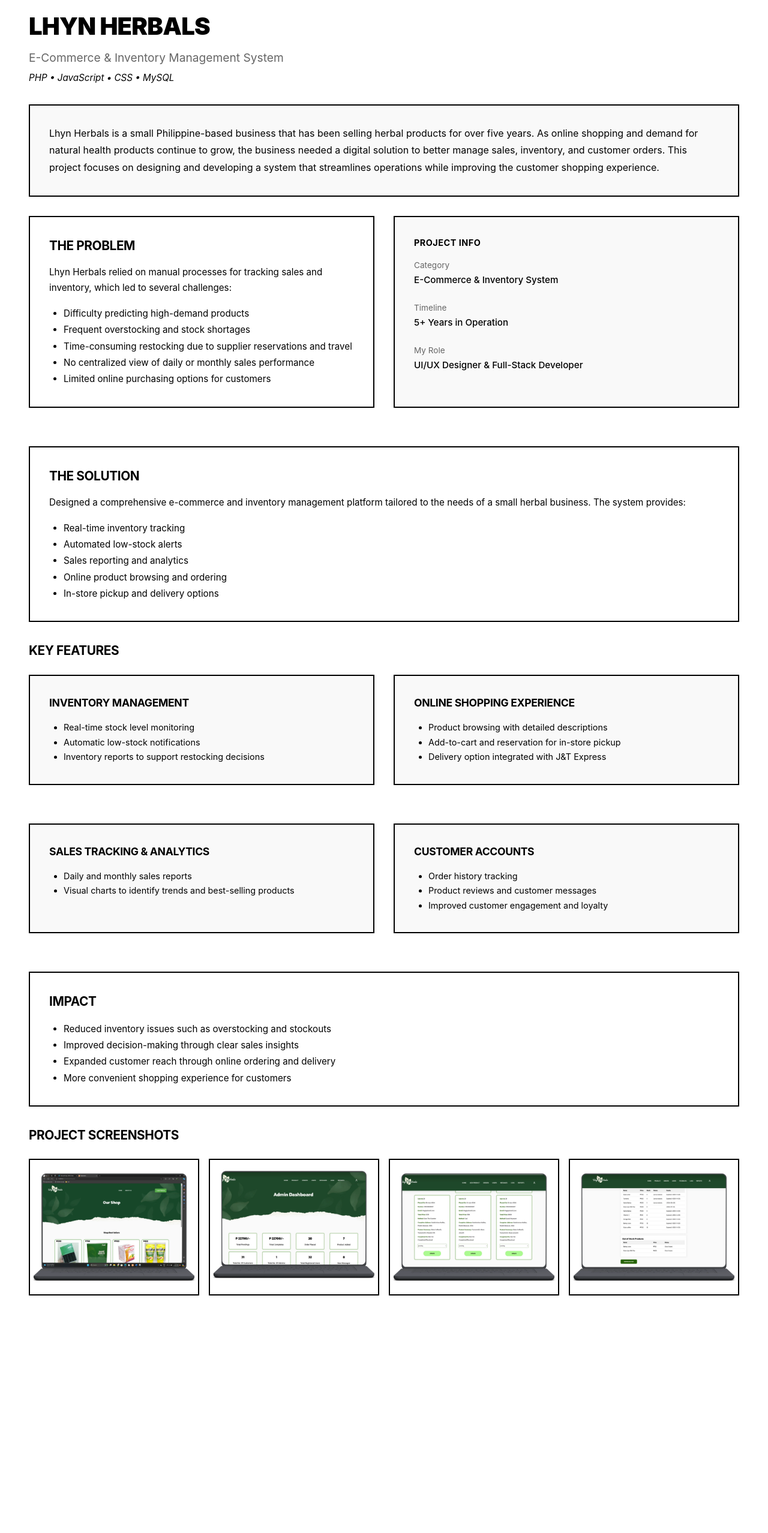
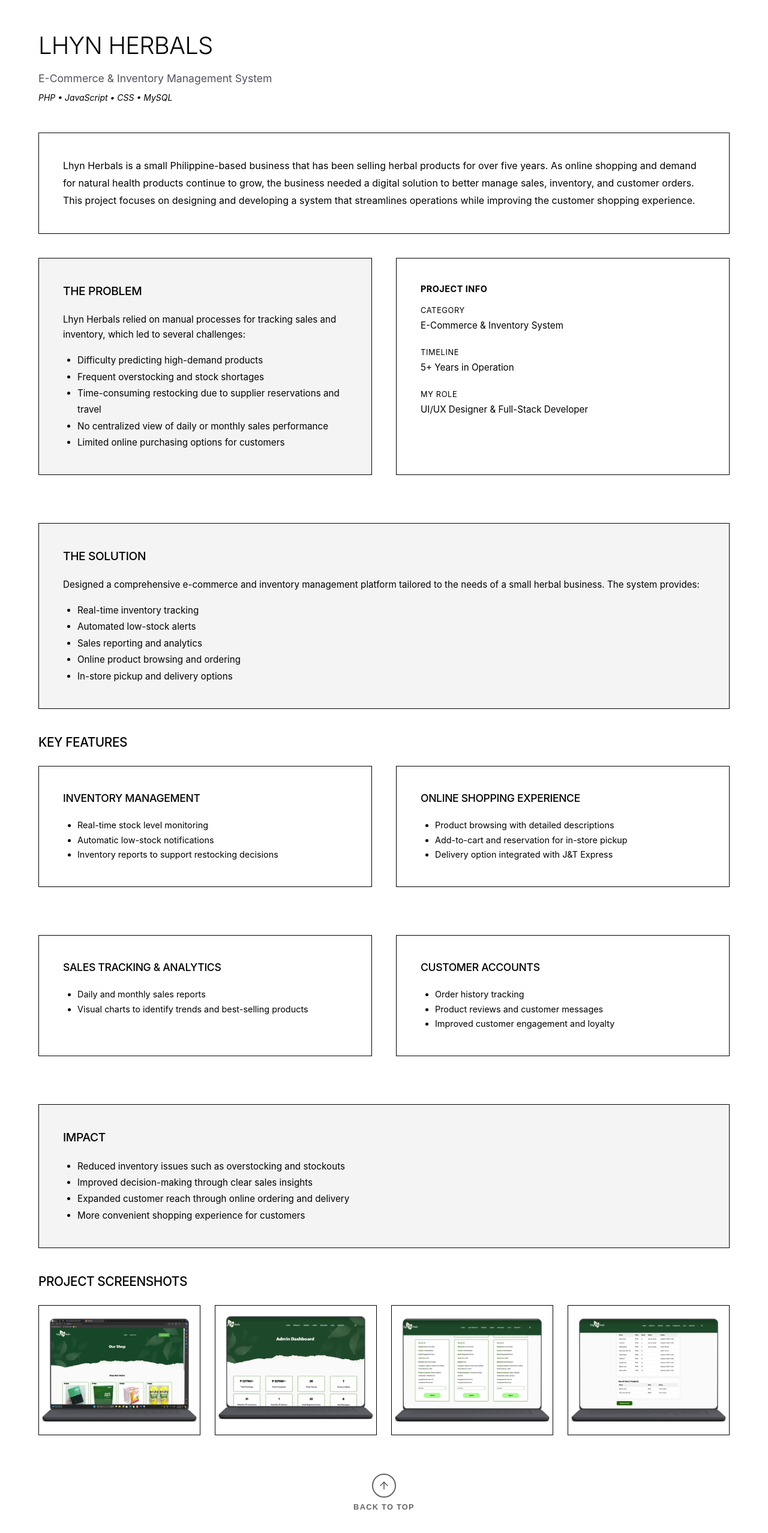
Before and after one commit to rhizzamae18/rhizzamaedportfolio, a React (Vite) app: page /projects/lhyn-herbals in a window 1280 px wide. Shown: the part 90-2646 px from the top of the page at 60% size. Before the commit the page ends 2314 px from the top, so only its background shows below. Built offline with nearby package versions, Linux system fonts and the light colour scheme.

Commit message:
Refactor project pages: fix styling inconsistencies, refine certificate modal, and add back-to-top buttons

```diff
--- a/src/app/styles/index.css
+++ b/src/app/styles/index.css
@@ -51,6 +51,16 @@ h4,
 /* Common Black Border Style */
 .bw-border {
     border: 2px solid var(--border-primary);
+}
+
+/* Minimal Border Style */
+.minimal-border {
+    border: 1px solid var(--border-primary);
+    transition: border-color 0.3s ease;
+}
+
+.minimal-border:hover {
+    border-color: var(--border-secondary);
 }
 
 .bw-button {
@@ -183,7 +193,6 @@ img {
     width: 100%;
     height: 300px;
     background: #f4f4f5;
-    border: 2px dashed black;
     display: flex;
     align-items: center;
     justify-content: center;
--- a/src/app/styles/project-pages.css
+++ b/src/app/styles/project-pages.css
@@ -1,99 +1,115 @@
 /* Project Page Container */
 .project-page-container {
     min-height: 100vh;
-    background: #ffffff;
-    padding: 2rem 3rem;
+    background: var(--bg-primary);
+    padding: 3rem 4rem;
 }
 
 /* Back Button styling overrides/defaults */
 .project-back-btn {
     display: inline-block;
-    margin-bottom: 2rem;
+    margin-bottom: 3rem;
     text-decoration: none;
 }
 
 /* Header Section */
 .project-header {
-    margin-bottom: 2rem;
+    margin-bottom: 3rem;
 }
 
 .project-title {
     font-size: 2.5rem;
-    margin-bottom: 0.5rem;
-    font-weight: 900;
+    margin-bottom: 0.75rem;
+    font-weight: 300;
+    letter-spacing: -0.02em;
 }
 
 .project-subtitle {
-    font-size: 1.2rem;
-    color: #666;
+    font-size: 1.1rem;
+    color: var(--text-secondary);
     margin-bottom: 0.5rem;
+    font-weight: 400;
 }
 
 .project-tech-stack {
-    font-size: 0.95rem;
+    font-size: 0.875rem;
     font-style: italic;
+    color: var(--text-tertiary);
 }
 
 /* Content Sections */
 .project-section {
-    padding: 2rem;
-    margin-bottom: 2rem;
+    padding: 2.5rem;
+    margin-bottom: 2.5rem;
+    border: 1px solid var(--border-primary);
 }
 
 .project-section.bg-gray {
-    background: #f9f9f9;
+    background: var(--bg-tertiary);
 }
 
 .project-section.bg-white {
-    background: #ffffff;
+    background: var(--bg-secondary);
 }
 
 .project-section-title {
-    font-size: 1.3rem;
-    margin-bottom: 1rem;
-    font-weight: bold;
+    font-size: 1.2rem;
+    margin-bottom: 1.25rem;
+    font-weight: 500;
 }
 
 /* 2-Column Grid (Problem/Info, etc) */
 .project-grid-2-col {
     display: grid;
     grid-template-columns: 1fr 1fr;
-    gap: 2rem;
-    margin-bottom: 2rem;
+    gap: 2.5rem;
+    margin-bottom: 2.5rem;
 }
 
 /* Info Sidebar specific styling */
 .project-info-label {
-    font-size: 0.85rem;
-    color: #666;
+    font-size: 0.8rem;
+    color: var(--text-tertiary);
     margin-bottom: 0.25rem;
+    text-transform: uppercase;
+    letter-spacing: 0.05em;
 }
 
 .project-info-value {
     font-size: 0.95rem;
-    font-weight: 500;
+    font-weight: 400;
     margin: 0;
+    color: var(--text-primary);
 }
 
 /* Screenshots Grid (Responsive Auto-fit) */
 .project-screenshots-grid {
     display: grid;
-    grid-template-columns: repeat(auto-fit, minmax(200px, 1fr));
-    /* Desktop default */
-    gap: 1rem;
-    margin-bottom: 2rem;
+    grid-template-columns: repeat(auto-fit, minmax(220px, 1fr));
+    gap: 1.5rem;
+    margin-bottom: 3rem;
+}
+
+.project-screenshots-grid>div {
+    border: 1px solid var(--border-primary);
+    transition: all 0.3s ease;
+    overflow: hidden;
+    cursor: pointer;
+}
+
+.project-screenshots-grid>div:hover {
+    border-color: var(--border-secondary);
+    transform: translateY(-4px);
 }
 
 /* Mobile Responsiveness */
 @media (max-width: 768px) {
     .project-page-container {
-        padding: 1.5rem 1rem;
-        /* Reduced padding on mobile */
+        padding: 2rem 1.5rem;
     }
 
     .project-title {
-        font-size: 1.8rem;
-        /* Smaller title on mobile */
+        font-size: 2rem;
     }
 
     .project-subtitle {
@@ -102,82 +118,139 @@
 
     .project-grid-2-col {
         grid-template-columns: 1fr;
-        /* Stack columns on mobile */
-        gap: 1.5rem;
+        gap: 2rem;
     }
 
     .project-section {
-        padding: 1.5rem;
-        /* Reduced inner padding */
+        padding: 2rem;
     }
 
     .project-screenshots-grid {
-        grid-template-columns: repeat(auto-fit, minmax(140px, 1fr));
-        /* Smaller min-width for mobile images */
+        grid-template-columns: repeat(auto-fit, minmax(150px, 1fr));
+        gap: 1rem;
     }
 }
 
-/* Modal Styles */
+/* Modal Styles - Minimalist Centered Modal */
 .project-modal-overlay {
     position: fixed;
     top: 0;
     left: 0;
     right: 0;
     bottom: 0;
-    background-color: rgba(0, 0, 0, 0.9);
+    background-color: rgba(0, 0, 0, 0.75);
+    backdrop-filter: blur(8px);
     display: flex;
     align-items: center;
     justify-content: center;
     z-index: 1000;
     padding: 2rem;
+    animation: fadeIn 0.2s ease;
+}
+
+@keyframes fadeIn {
+    from {
+        opacity: 0;
+    }
+
+    to {
+        opacity: 1;
+    }
+}
+
+.project-modal-content-wrapper {
+    position: relative;
+    background: var(--bg-secondary);
+    border: 1px solid var(--border-primary);
+    padding: 3rem;
+    max-width: 900px;
+    max-height: 90vh;
+    display: flex;
+    flex-direction: column;
+    align-items: center;
+    box-shadow: 0 20px 60px rgba(0, 0, 0, 0.2);
+    animation: scaleIn 0.3s ease;
 }
 
 .project-modal-content {
-    max-width: 90%;
-    max-height: 90%;
+    max-width: 100%;
+    max-height: calc(90vh - 10rem);
     object-fit: contain;
-    border: 3px solid white;
+    border: 1px solid var(--border-primary);
+}
+
+@keyframes scaleIn {
+    from {
+        transform: scale(0.95);
+        opacity: 0;
+    }
+
+    to {
+        transform: scale(1);
+        opacity: 1;
+    }
 }
 
 .project-modal-nav-btn {
     position: absolute;
-    background: white;
-    border: 2px solid black;
-    padding: 1rem 1.5rem;
-    font-size: 2rem;
+    background: var(--bg-secondary);
+    border: 1px solid var(--border-primary);
+    padding: 0.75rem 1rem;
+    font-size: 1.25rem;
     cursor: pointer;
-    font-weight: bold;
-    z-index: 1001;
+    font-weight: 300;
+    z-index: 1002;
+    color: var(--text-primary);
+    transition: all 0.3s ease;
+    top: 50%;
+    transform: translateY(-50%);
+}
+
+.project-modal-nav-btn:hover {
+    background: var(--text-primary);
+    color: var(--bg-secondary);
+    border-color: var(--text-primary);
 }
 
 .project-modal-nav-btn.prev {
-    left: 2rem;
+    left: 1rem;
 }
 
 .project-modal-nav-btn.next {
-    right: 2rem;
+    right: 1rem;
 }
 
 .project-modal-close-btn {
     position: absolute;
-    top: 2rem;
-    right: 2rem;
-    background: white;
-    border: 2px solid black;
-    padding: 0.5rem 1rem;
-    font-size: 1.5rem;
+    top: 1rem;
+    right: 1rem;
+    background: transparent;
+    border: 1px solid var(--border-secondary);
+    padding: 0.5rem 0.75rem;
+    font-size: 1.25rem;
     cursor: pointer;
-    font-weight: bold;
+    font-weight: 300;
+    color: var(--text-secondary);
+    transition: all 0.3s ease;
+    z-index: 1002;
+    line-height: 1;
+}
+
+.project-modal-close-btn:hover {
+    background: var(--text-primary);
+    color: var(--bg-secondary);
+    border-color: var(--text-primary);
 }
 
 .project-modal-counter {
-    position: absolute;
-    bottom: 2rem;
-    background: white;
-    border: 2px solid black;
-    padding: 0.5rem 1rem;
-    font-size: 1rem;
-    font-weight: bold;
+    margin-top: 1.5rem;
+    background: transparent;
+    border: none;
+    padding: 0.5rem 0;
+    font-size: 0.875rem;
+    font-weight: 400;
+    color: var(--text-secondary);
+    letter-spacing: 0.05em;
 }
 
 @media (max-width: 768px) {
@@ -185,9 +258,18 @@
         padding: 1rem;
     }
 
+    .project-modal-content-wrapper {
+        padding: 2rem 1.5rem;
+        max-width: 95%;
+    }
+
+    .project-modal-content {
+        max-height: calc(90vh - 8rem);
+    }
+
     .project-modal-nav-btn {
-        padding: 0.5rem 1rem;
-        font-size: 1.5rem;
+        padding: 0.5rem 0.75rem;
+        font-size: 1rem;
     }
 
     .project-modal-nav-btn.prev {
@@ -199,13 +281,60 @@
     }
 
     .project-modal-close-btn {
-        top: 1rem;
-        right: 1rem;
-        padding: 0.25rem 0.5rem;
-        font-size: 1.2rem;
+        top: 0.75rem;
+        right: 0.75rem;
+        padding: 0.4rem 0.6rem;
+        font-size: 1rem;
     }
 
     .project-modal-counter {
-        bottom: 1rem;
+        margin-top: 1rem;
+        font-size: 0.8rem;
     }
 }
+
+/* Back to Top Button */
+.back-to-top-container {
+    display: flex;
+    justify-content: center;
+    margin-top: 4rem;
+    padding-bottom: 2rem;
+}
+
+.back-to-top-btn {
+    display: flex;
+    flex-direction: column;
+    align-items: center;
+    gap: 0.5rem;
+    background: none;
+    border: none;
+    cursor: pointer;
+    font-size: 0.8rem;
+    font-weight: 700;
+    text-transform: uppercase;
+    letter-spacing: 0.1em;
+    color: var(--text-primary);
+    transition: transform 0.3s ease, opacity 0.3s ease;
+    opacity: 0.6;
+}
+
+.back-to-top-btn:hover {
+    opacity: 1;
+    transform: translateY(-5px);
+}
+
+.back-to-top-icon {
+    display: flex;
+    align-items: center;
+    justify-content: center;
+    width: 40px;
+    height: 40px;
+    border: 2px solid var(--border-primary);
+    border-radius: 50%;
+    transition: all 0.3s ease;
+}
+
+.back-to-top-btn:hover .back-to-top-icon {
+    background: var(--text-primary);
+    color: var(--bg-primary);
+}
--- a/src/pages/DialiEase/ui/DialiEasePage.tsx
+++ b/src/pages/DialiEase/ui/DialiEasePage.tsx
@@ -1,5 +1,6 @@
 import { Link } from 'react-router-dom';
 import { useState, useEffect } from 'react';
+import { ArrowUp } from 'lucide-react';
 import dialiease1 from '@/shared/assets/images/dialieae1.webp';
 import dialiease2 from '@/shared/assets/images/dialiease2.webp';
 import dialiease3 from '@/shared/assets/images/dialiease3.webp';
@@ -42,6 +43,10 @@ const DialiEasePage = () => {
         if (selectedImageIndex !== null) {
             setSelectedImageIndex((selectedImageIndex + 1) % images.length);
         }
+    };
+
+    const scrollToTop = () => {
+        window.scrollTo({ top: 0, behavior: 'smooth' });
     };
 
     return (
@@ -170,7 +175,7 @@ const DialiEasePage = () => {
                 {images.map((image, index) => (
                     <div
                         key={index}
-                        className="bw-border"
+                        className="minimal-border"
                         style={{
                             overflow: 'hidden',
                             cursor: 'pointer',
@@ -188,6 +193,15 @@ const DialiEasePage = () => {
             {/* Modal for Full View */}
             {selectedImageIndex !== null && (
                 <div className="project-modal-overlay" onClick={() => setSelectedImageIndex(null)}>
+                    <div className="project-modal-content-wrapper" onClick={(e) => e.stopPropagation()}>
+                        {/* Close Button */}
+                        <button
+                            className="project-modal-close-btn"
+                            onClick={() => setSelectedImageIndex(null)}
+                        >
+                            ✕
+                        </button>
+
                         {/* Previous Button */}
                         <button
                             className="project-modal-nav-btn prev"
@@ -203,7 +217,6 @@ const DialiEasePage = () => {
                             src={images[selectedImageIndex].src}
                             alt={images[selectedImageIndex].alt}
                             className="project-modal-content"
-                        onClick={(e) => e.stopPropagation()}
                         />
 
                         {/* Next Button */}
@@ -217,23 +230,23 @@ const DialiEasePage = () => {
                             →
                         </button>
 
-                    {/* Close Button */}
-                    <button
-                        className="project-modal-close-btn"
-                        onClick={(e) => {
-                            e.stopPropagation();
-                            setSelectedImageIndex(null);
-                        }}
-                    >
-                        ✕
-                    </button>
-
                         {/* Image Counter */}
                         <div className="project-modal-counter">
                             {selectedImageIndex + 1} / {images.length}
                         </div>
                     </div>
+                </div>
             )}
+
+            {/* Back to Top */}
+            <div className="back-to-top-container">
+                <button className="back-to-top-btn" onClick={scrollToTop}>
+                    <div className="back-to-top-icon">
+                        <ArrowUp size={20} />
+                    </div>
+                    <span>Back to Top</span>
+                </button>
+            </div>
         </div>
     );
 };
--- a/src/pages/LhynHerbals/ui/LhynHerbalsPage.tsx
+++ b/src/pages/LhynHerbals/ui/LhynHerbalsPage.tsx
@@ -1,5 +1,6 @@
 import { Link } from 'react-router-dom';
 import { useState, useEffect } from 'react';
+import { ArrowUp } from 'lucide-react';
 import herbal1 from '@/shared/assets/images/herbal1.webp';
 import herbal2 from '@/shared/assets/images/herbal2.webp';
 import herbal3 from '@/shared/assets/images/herbal3.webp';
@@ -41,6 +42,11 @@ const LhynHerbalsPage = () => {
             setSelectedImageIndex((selectedImageIndex + 1) % images.length);
         }
     };
+
+    const scrollToTop = () => {
+        window.scrollTo({ top: 0, behavior: 'smooth' });
+    };
+
     return (
         <div className="project-page-container">
             {/* Back Button */}
@@ -175,7 +181,7 @@ const LhynHerbalsPage = () => {
                 {images.map((image, index) => (
                     <div
                         key={index}
-                        className="bw-border"
+                        className="minimal-border"
                         style={{
                             overflow: 'hidden',
                             cursor: 'pointer',
@@ -193,6 +199,15 @@ const LhynHerbalsPage = () => {
             {/* Modal for Full View */}
             {selectedImageIndex !== null && (
                 <div className="project-modal-overlay" onClick={() => setSelectedImageIndex(null)}>
+                    <div className="project-modal-content-wrapper" onClick={(e) => e.stopPropagation()}>
+                        {/* Close Button */}
+                        <button
+                            className="project-modal-close-btn"
+                            onClick={() => setSelectedImageIndex(null)}
+                        >
+                            ✕
+                        </button>
+
                         {/* Previous Button */}
                         <button
                             className="project-modal-nav-btn prev"
@@ -208,7 +223,6 @@ const LhynHerbalsPage = () => {
                             src={images[selectedImageIndex].src}
                             alt={images[selectedImageIndex].alt}
                             className="project-modal-content"
-                        onClick={(e) => e.stopPropagation()}
                         />
 
                         {/* Next Button */}
@@ -222,23 +236,23 @@ const LhynHerbalsPage = () => {
                             →
                         </button>
 
-                    {/* Close Button */}
-                    <button
-                        className="project-modal-close-btn"
-                        onClick={(e) => {
-                            e.stopPropagation();
-                            setSelectedImageIndex(null);
-                        }}
-                    >
-                        ✕
-                    </button>
-
                         {/* Image Counter */}
                         <div className="project-modal-counter">
                             {selectedImageIndex + 1} / {images.length}
                         </div>
                     </div>
+                </div>
             )}
+
+            {/* Back to Top */}
+            <div className="back-to-top-container">
+                <button className="back-to-top-btn" onClick={scrollToTop}>
+                    <div className="back-to-top-icon">
+                        <ArrowUp size={20} />
+                    </div>
+                    <span>Back to Top</span>
+                </button>
+            </div>
         </div>
     );
 };
--- a/src/pages/VanReservation/ui/VanReservationPage.tsx
+++ b/src/pages/VanReservation/ui/VanReservationPage.tsx
@@ -1,4 +1,5 @@
 import { Link } from 'react-router-dom';
+import { ArrowUp } from 'lucide-react';
 import '@/app/styles/project-pages.css';
 import { useState, useEffect } from 'react';
 import van1 from '@/shared/assets/images/van1.webp';
@@ -39,6 +40,10 @@ const VanReservationPage = () => {
         if (selectedImageIndex !== null) {
             setSelectedImageIndex((selectedImageIndex + 1) % images.length);
         }
+    };
+
+    const scrollToTop = () => {
+        window.scrollTo({ top: 0, behavior: 'smooth' });
     };
 
     return (
@@ -175,7 +180,7 @@ const VanReservationPage = () => {
                 {images.map((image, index) => (
                     <div
                         key={index}
-                        className="bw-border"
+                        className="minimal-border"
                         style={{
                             overflow: 'hidden',
                             cursor: 'pointer',
@@ -193,6 +198,15 @@ const VanReservationPage = () => {
             {/* Modal for Full View */}
             {selectedImageIndex !== null && (
                 <div className="project-modal-overlay" onClick={() => setSelectedImageIndex(null)}>
+                    <div className="project-modal-content-wrapper" onClick={(e) => e.stopPropagation()}>
+                        {/* Close Button */}
+                        <button
+                            className="project-modal-close-btn"
+                            onClick={() => setSelectedImageIndex(null)}
+                        >
+                            ✕
+                        </button>
+
                         {/* Previous Button */}
                         <button
                             className="project-modal-nav-btn prev"
@@ -208,7 +222,6 @@ const VanReservationPage = () => {
                             src={images[selectedImageIndex].src}
                             alt={images[selectedImageIndex].alt}
                             className="project-modal-content"
-                        onClick={(e) => e.stopPropagation()}
                         />
 
                         {/* Next Button */}
@@ -222,24 +235,23 @@ const VanReservationPage = () => {
                             →
                         </button>
 
-                    {/* Close Button */}
-                    <button
-                        className="project-modal-close-btn"
-                        onClick={(e) => {
-                            e.stopPropagation();
-                            setSelectedImageIndex(null);
-                        }}
-                    >
-                        ✕
-                    </button>
-
                         {/* Image Counter */}
                         <div className="project-modal-counter">
                             {selectedImageIndex + 1} / {images.length}
                         </div>
                     </div>
+                </div>
             )}
 
+            {/* Back to Top */}
+            <div className="back-to-top-container">
+                <button className="back-to-top-btn" onClick={scrollToTop}>
+                    <div className="back-to-top-icon">
+                        <ArrowUp size={20} />
+                    </div>
+                    <span>Back to Top</span>
+                </button>
+            </div>
         </div>
     );
 };
```
Lines whose indentation alone changed are shown as unchanged.
